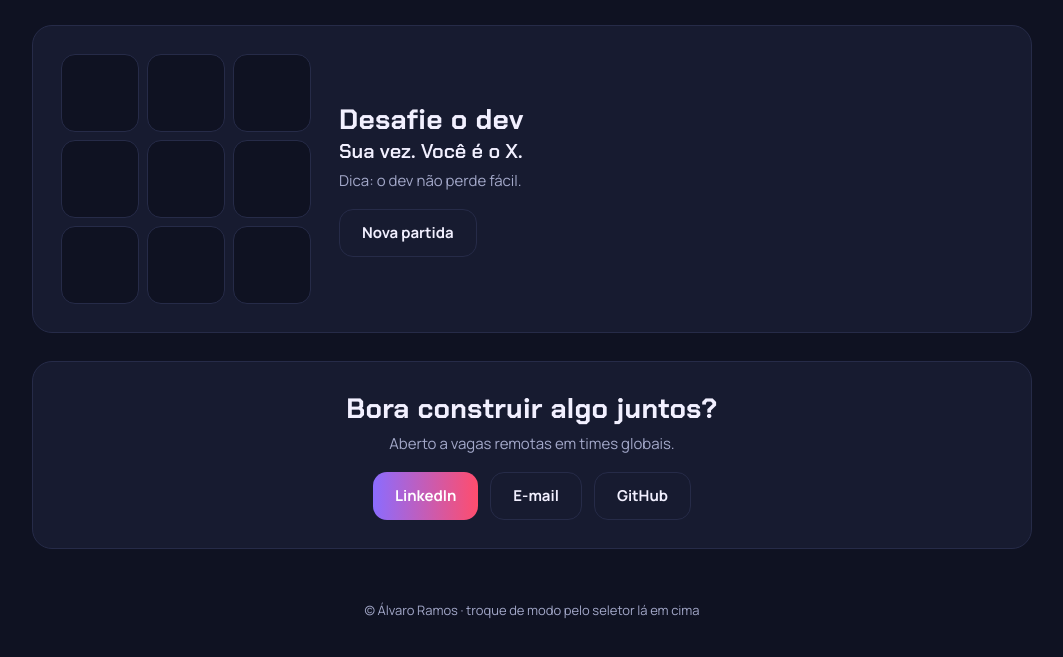
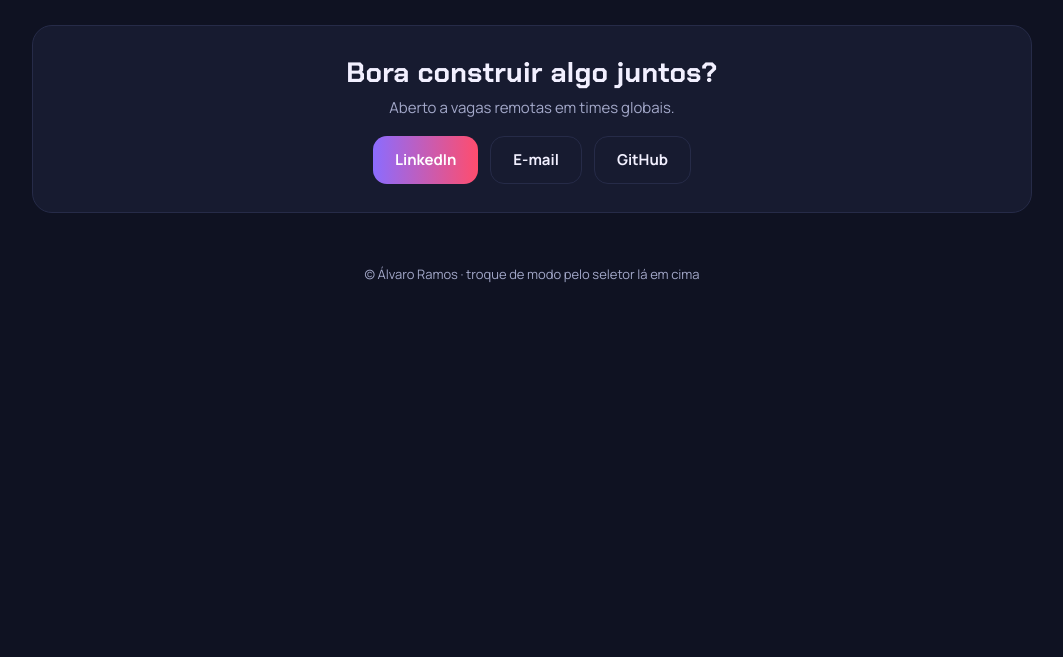
Before and after one commit to Xalvrim/xalvrim.github.io, a plain HTML site: page index.html in a window 1280 px wide. Shown: the part 2226-2883 px from the top of the page, without its empty margins (108-1171 px from the left). After the commit the page ends 2549 px from the top, so only its background shows below. Drawn offline with Linux system fonts and the light colour scheme.

Commit message:
feat: remove o jogo da velha do site

```diff
--- a/index.html
+++ b/index.html
@@ -107,14 +107,6 @@ a.card:hover{transform:translateY(-3px);border-color:var(--a1)}
 .btn.ghost{background:var(--surf);border:1px solid var(--line);color:var(--txt)}
 body[data-mode="game"] .btn{border-radius:6px;color:#1A120A;background:var(--a1);box-shadow:0 4px 0 #A8521C}
 body[data-mode="game"] .btn.ghost{color:var(--txt);background:var(--surf);box-shadow:0 4px 0 var(--line)}
-.ttt{display:flex;flex-wrap:wrap;gap:28px;align-items:center}
-.board{display:grid;grid-template-columns:repeat(3,78px);gap:8px}
-.board button{height:78px;border-radius:14px;border:1px solid var(--line);background:var(--bg);color:var(--txt);font:700 32px var(--disp);cursor:pointer;transition:border-color .2s}
-.board button:hover:not(:disabled){border-color:var(--a1)}
-.board button.x{color:var(--a1)}.board button.o{color:var(--a2)}
-.board button.win{background:color-mix(in srgb,var(--a1) 22%,var(--bg))}
-.ttt-info{flex:1;min-width:220px}
-.ttt-status{font-family:var(--disp);font-size:20px;margin:0 0 6px}
 .contact{text-align:center}
 .contact .row{display:flex;flex-wrap:wrap;justify-content:center;gap:12px;margin-top:18px}
 footer{color:var(--mut);text-align:center;font-size:13px;padding:24px 20px 40px}
@@ -271,18 +263,6 @@ body[data-mode="game"] footer{color:#0B1A3A}
 </div>
 </section>
 
-<section class="panel">
-<div class="ttt">
-<div class="board" id="board" aria-label="Jogo da velha"></div>
-<div class="ttt-info">
-<h2 class="h2">Desafie o dev</h2>
-<p class="ttt-status" id="tttStatus" aria-live="polite">Sua vez. Você é o X.</p>
-<p class="sub">Dica: o dev não perde fácil.</p>
-<button type="button" class="btn ghost" id="tttReset">Nova partida</button>
-</div>
-</div>
-</section>
-
 <section class="panel contact">
 <h2 class="h2">Bora construir algo juntos?</h2>
 <p class="sub" style="margin-bottom:0">Aberto a vagas remotas em times globais.</p>
@@ -407,17 +387,6 @@ var A=[['up','Level up relâmpago','De júnior a pleno em 10 meses','Lendária']
 document.getElementById('ach').innerHTML=A.map(function(a,i){var t=T[a[3]],lk=a[3]==='Bloqueada';
  return '<div class="ach '+(lk?'locked':'unlocked')+'" style="animation-delay:'+(i*.3)+'s"><svg viewBox="0 0 68 68" aria-hidden="true" style="animation-delay:'+(i*.4)+'s"><defs><linearGradient id="g'+i+'" x1="0" y1="0" x2="0" y2="1"><stop offset="0" stop-color="'+t[0]+'"/><stop offset="1" stop-color="'+t[1]+'"/></linearGradient></defs><polygon points="34,2 62,18 62,50 34,66 6,50 6,18" fill="url(#g'+i+')"/><polygon points="34,8 57,21 57,47 34,60 11,47 11,21" fill="none" stroke="#fff" stroke-opacity="'+(lk?.15:.35)+'" stroke-width="1.5"/><g transform="translate(16,16) scale(1.5)" fill="none" stroke="'+(lk?'#7E84A8':'#fff')+'" stroke-width="1.8" stroke-linecap="round" stroke-linejoin="round">'+IC[a[0]]+'</g></svg><div><small style="color:'+(lk?'#7E84A8':t[0])+'">'+a[3]+'</small><strong>'+a[1]+'</strong><p>'+a[2]+'</p></div></div>';}).join('');
 
-/* Tic-tac-toe */
-var B=Array(9).fill(null),boardEl=document.getElementById('board'),st=document.getElementById('tttStatus');
-var L=[[0,1,2],[3,4,5],[6,7,8],[0,3,6],[1,4,7],[2,5,8],[0,4,8],[2,4,6]];
-function win(b){for(var i=0;i<8;i++){var l=L[i];if(b[l[0]]&&b[l[0]]===b[l[1]]&&b[l[0]]===b[l[2]])return l;}return null;}
-function find(b,p){for(var i=0;i<8;i++){var l=L[i],v=l.map(function(k){return b[k]});if(v.filter(function(x){return x===p}).length===2&&v.indexOf(null)>-1)return l[v.indexOf(null)];}return -1;}
-function bot(){var m=find(B,'O');if(m<0)m=find(B,'X');if(m<0)m=[4,0,2,6,8,1,3,5,7].filter(function(k){return!B[k]})[Math.random()<.7?0:Math.floor(Math.random()*2)];if(m===undefined)m=B.indexOf(null);B[m]='O';}
-function render(){var w=win(B);boardEl.innerHTML='';B.forEach(function(v,i){var bt=document.createElement('button');bt.type='button';bt.textContent=v||'';bt.className=(v?v.toLowerCase():'')+(w&&w.indexOf(i)>-1?' win':'');bt.disabled=!!v||!!w;bt.setAttribute('aria-label',v?'Casa '+(i+1)+': '+v:'Jogar na casa '+(i+1));bt.onclick=function(){play(i)};boardEl.appendChild(bt);});
- if(w)st.textContent=B[w[0]]==='X'?'Vitória! +50 XP':'O dev venceu dessa vez.';else if(B.every(Boolean))st.textContent='Empate. Revanche?';else st.textContent='Sua vez. Você é o X.';}
-function play(i){if(B[i]||win(B))return;B[i]='X';if(!win(B)&&!B.every(Boolean))bot();render();}
-document.getElementById('tttReset').onclick=function(){B=Array(9).fill(null);render();};render();
-
 /* Power-ups */
 var PU=[['G','Gameplay','#FF3B3B'],['F','Física','#4FE3FF'],['IA','IA de inimigos','#7CE07A'],['S','Shaders','#B86BFF'],['L','Level design','#FF9A4D'],['M','Multiplayer','#FF6B9E'],['UI','UI de jogo','#FFD23F']];
 document.getElementById('pups').innerHTML=PU.map(function(p,i){return '<div class="pup"><span class="orb" style="--oc:'+p[2]+';animation-delay:'+(i*.2)+'s">'+p[0]+'</span>'+p[1]+'</div>'}).join('');
```
